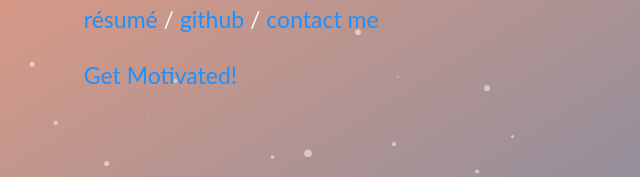
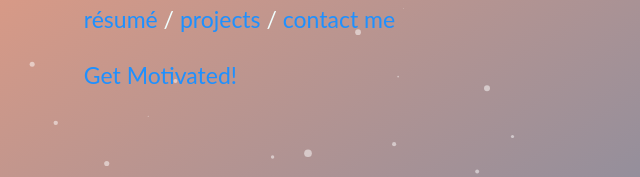
Before and after one commit to noahluddy/noahluddy.com, a plain HTML site: page index.html in a window 1280 px wide. Shown: the part 345-522 px from the top of the page, 0-640 px from the left. Drawn offline with Linux system fonts and the light colour scheme.

Commit message:
Update index.html

```diff
--- a/index.html
+++ b/index.html
@@ -69,8 +69,9 @@
       <h2 class="subtitle">Computer Science + Marketing at <a href="https://www.wustl.edu" target="_blank">WashU</a></h2>
       <div id="links">
         <a href="Luddy_Resume.pdf" target="_blank">r&eacute;sum&eacute;</a> /
-        <a href="https://github.com/noahluddy" target="_blank">github</a> /
-        <a href="http://www.google.com/recaptcha/mailhide/d?k=01Sl9x6oeZ0jtSL3OtQqOBrw==&amp;c=8DsL9K3OnR4yq4meZGy6CcyuyjQeixL4D3Eo_PuNCPs=" onclick="window.open('http://www.google.com/recaptcha/mailhide/d?k\x3d01Sl9x6oeZ0jtSL3OtQqOBrw\x3d\x3d\x26c\x3d8DsL9K3OnR4yq4meZGy6CcyuyjQeixL4D3Eo_PuNCPs\x3d', '', 'toolbar=0,scrollbars=0,location=0,statusbar=0,menubar=0,resizable=0,width=500,height=300'); return false;" title="Reveal this e-mail address">contact me</a>
+        <a href="https://github.com/noahluddy" target="_blank">projects</a> /
+<!--    (WashU)     <a href="http://www.google.com/recaptcha/mailhide/d?k=01Sl9x6oeZ0jtSL3OtQqOBrw==&amp;c=8DsL9K3OnR4yq4meZGy6CcyuyjQeixL4D3Eo_PuNCPs=" onclick="window.open('http://www.google.com/recaptcha/mailhide/d?k\x3d01Sl9x6oeZ0jtSL3OtQqOBrw\x3d\x3d\x26c\x3d8DsL9K3OnR4yq4meZGy6CcyuyjQeixL4D3Eo_PuNCPs\x3d', '', 'toolbar=0,scrollbars=0,location=0,statusbar=0,menubar=0,resizable=0,width=500,height=300'); return false;" title="Reveal this e-mail address">contact me</a> -->
+        <a href="http://www.google.com/recaptcha/mailhide/d?k=01oXtIljFLQAnaywx9H0ciEg==&amp;c=_PlCSqWQDRXw1uakplY65V08LipHl9YRV4HvIwmmaVQ=" onclick="window.open('http://www.google.com/recaptcha/mailhide/d?k\x3d01oXtIljFLQAnaywx9H0ciEg\x3d\x3d\x26c\x3d_PlCSqWQDRXw1uakplY65V08LipHl9YRV4HvIwmmaVQ\x3d', '', 'toolbar=0,scrollbars=0,location=0,statusbar=0,menubar=0,resizable=0,width=500,height=300'); return false;" title="Reveal this e-mail address">contact me</a>
         <br><br>
         <a href="/get-motivated.html">Get Motivated!</a>
       </div>
```
